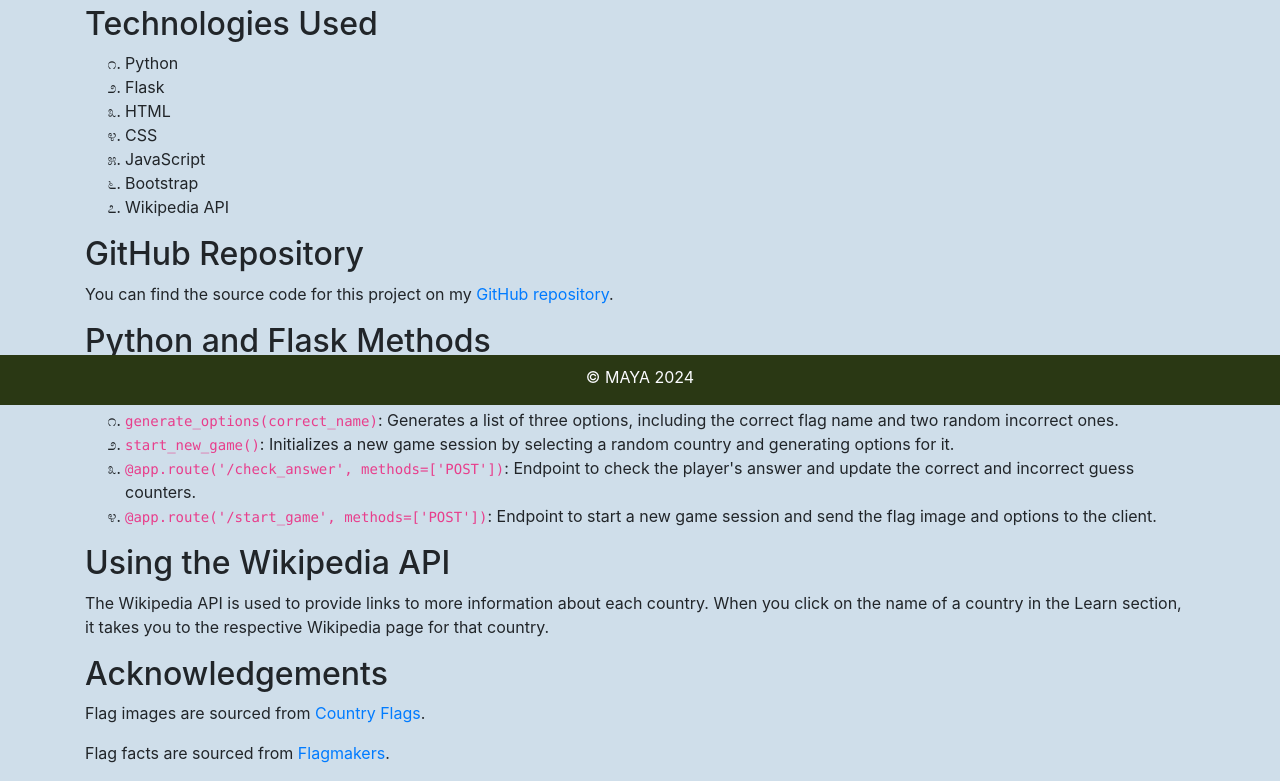
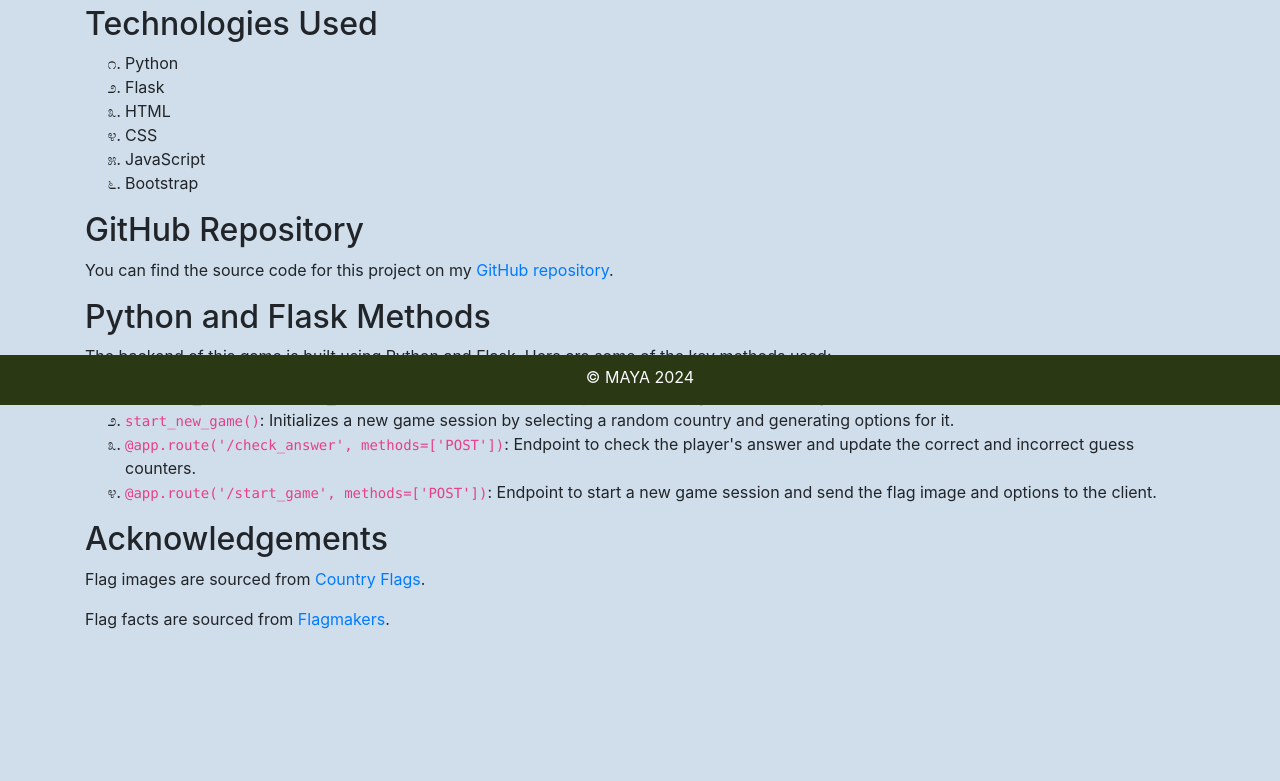
Before and after one commit to UccelloLibero/Flagship, a Flask app: page /about in a window 1280 px wide. Shown: the part 395-1176 px from the top of the page. After the commit the page ends 1024 px from the top, so only its background shows below. Run offline with Flask 3, Linux system fonts and the light colour scheme; some libraries are stand-ins or nearby versions.

Commit message:
Update for deployment
Revert to before Wikipedia API

```diff
--- a/app.py
+++ b/app.py
@@ -1,16 +1,7 @@
 from flask import Flask, render_template, request, jsonify, redirect, url_for
 import random
-import wikipediaapi
-import aiohttp
-import asyncio
 
 app = Flask(__name__)
-
-# Initialize Wikipedia API with user agent
-wiki_wiki = wikipediaapi.Wikipedia(
-    language='en',
-    user_agent='Flagship/1.0 (maya@mcpherson.io)'
-)
 
 # List of countries with their names and flag image paths
 countries = [
@@ -285,24 +276,10 @@
     """
     return render_template('about.html')
 
-# Function to fetch wiki URL
-async def fetch_wiki_url(session, country):
-    country_name = country["name"]
-    try:
-        page = wiki_wiki.page(country_name)
-        country["wiki_url"] = page.fullurl if page.exists() else "#"
-    except Exception as e:
-        country["wiki_url"] = "#"
-        print(f"Error fetching Wikipedia page for {country_name}: {e}")
-
 # Route for the learn flags page
 @app.route('/learnflags')
-async def learn_flags():
-    async with aiohttp.ClientSession() as session:
-        tasks = [fetch_wiki_url(session, country) for country in countries]
-        await asyncio.gather(*tasks)
+def learn_flags():
     return render_template('learnflags.html', countries=countries)
-
 
 # Route to check the player's answer
 @app.route('/check_answer', methods=['POST'])
--- a/static/gamestyle.css
+++ b/static/gamestyle.css
@@ -83,3 +83,7 @@
     height: 200px; /* Set a fixed height */
     object-fit: cover;
 }
+
+.container {
+    padding-bottom: 50px;
+}
--- a/static/style.css
+++ b/static/style.css
@@ -1,5 +1,8 @@
 body {
     background-color: #f8f9fa;
+    height: 100%;
+    margin: 0;
+
 }
 
 nav {
@@ -9,6 +12,10 @@
 .navbar-nav .nav-link:hover {
     background-color: #9BC13B;
     color: #fbfcff;
+}
+
+.container {
+    padding-bottom: 50px;
 }
 
 .image-container {
--- a/templates/about.html
+++ b/templates/about.html
@@ -37,7 +37,6 @@
             <li>CSS</li>
             <li>JavaScript</li>
             <li>Bootstrap</li>
-            <li>Wikipedia API</li>
         </ul>
 
         <h2>GitHub Repository</h2>
@@ -51,9 +50,6 @@
             <li><code>@app.route('/check_answer', methods=['POST'])</code>: Endpoint to check the player's answer and update the correct and incorrect guess counters.</li>
             <li><code>@app.route('/start_game', methods=['POST'])</code>: Endpoint to start a new game session and send the flag image and options to the client.</li>
         </ul>
-
-        <h2>Using the Wikipedia API</h2>
-        <p>The Wikipedia API is used to provide links to more information about each country. When you click on the name of a country in the Learn section, it takes you to the respective Wikipedia page for that country.</p>
 
         <h2>Acknowledgements</h2>
         <p>Flag images are sourced from <a href="https://www.countryflags.com/" target="_blank">Country Flags</a>.</p>
--- a/templates/learnflags.html
+++ b/templates/learnflags.html
@@ -25,16 +25,14 @@
 
     <div class="container mt-5 text-center">
         <h1>Discover the Flags of our World</h1>
-        <p>Explore the diverse flags of countries around the globe. Click on the name of a country to learn more about its history and the significance of its flag.</p>
+        <p>Explore the diverse flags of countries around the globe.</p>
         <div class="row">
             {% for country in countries %}
             <div class="col-md-4">
                 <div class="card mb-4">
                     <img src="{{ url_for('static', filename=country['flag']) }}" class="card-img-top" alt="{{ country['name'] }}">
                     <div class="card-body">
-                        <h5 class="card-title">
-                            <a href="{{ country['wiki_url'] }}" target="_blank">{{ country['name'] }}</a>
-                        </h5>
+                        <h5 class="card-title">{{ country['name'] }}</h5>
                     </div>
                 </div>
             </div>
```
Also changed, not shown: requirements.txt (+2 -21 lines), README.md.
